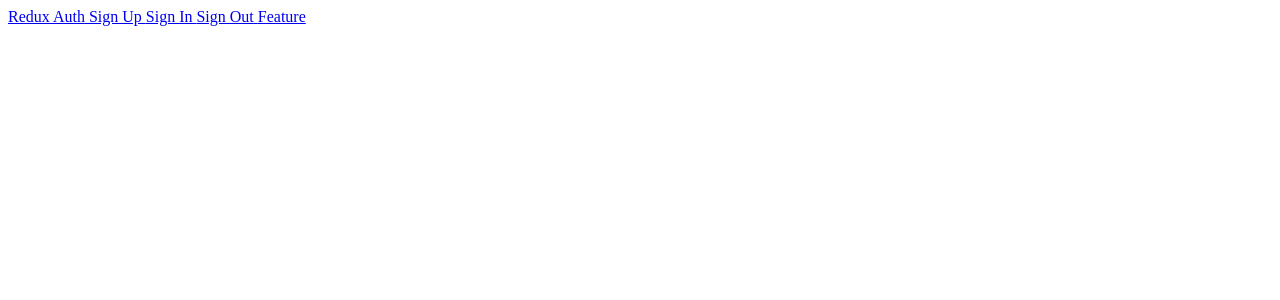
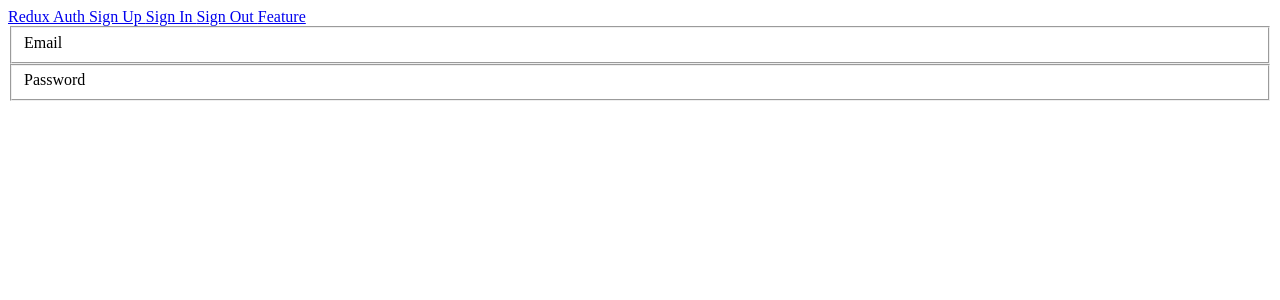
Before and after one commit to arianeer/advancereact-auth, a React (Create React App) app in the folder client/: page /signup in a window 1280 px wide. Shown: the top 300 px of the page. Built offline with nearby package versions, Linux system fonts and the light colour scheme.

Commit message:
signup form created

```diff
--- /dev/null
+++ b/client/src/components/auth/Signup.js
@@ -0,0 +1,18 @@
+import React, { Component } from "react";
+
+class Signup extends Component {
+  render() {
+    return (
+      <form>
+        <fieldset>
+          <label>Email</label>
+        </fieldset>
+        <fieldset>
+          <label>Password</label>
+        </fieldset>
+      </form>
+    );
+  }
+}
+
+export default Signup;
--- a/client/src/index.js
+++ b/client/src/index.js
@@ -4,11 +4,13 @@
 
 import App from "./components/App";
 import Welcome from "./components/Welcome";
+import Signup from "./components/auth/Signup";
 
 ReactDOM.render(
   <BrowserRouter>
     <App>
       <Route path="/" exact component={Welcome} />
+      <Route path="/signup" component={Signup} />
     </App>
   </BrowserRouter>,
   document.querySelector("#root")
```
Also changed, not shown: 1 other file (tests, documents, lock files or other folders).
